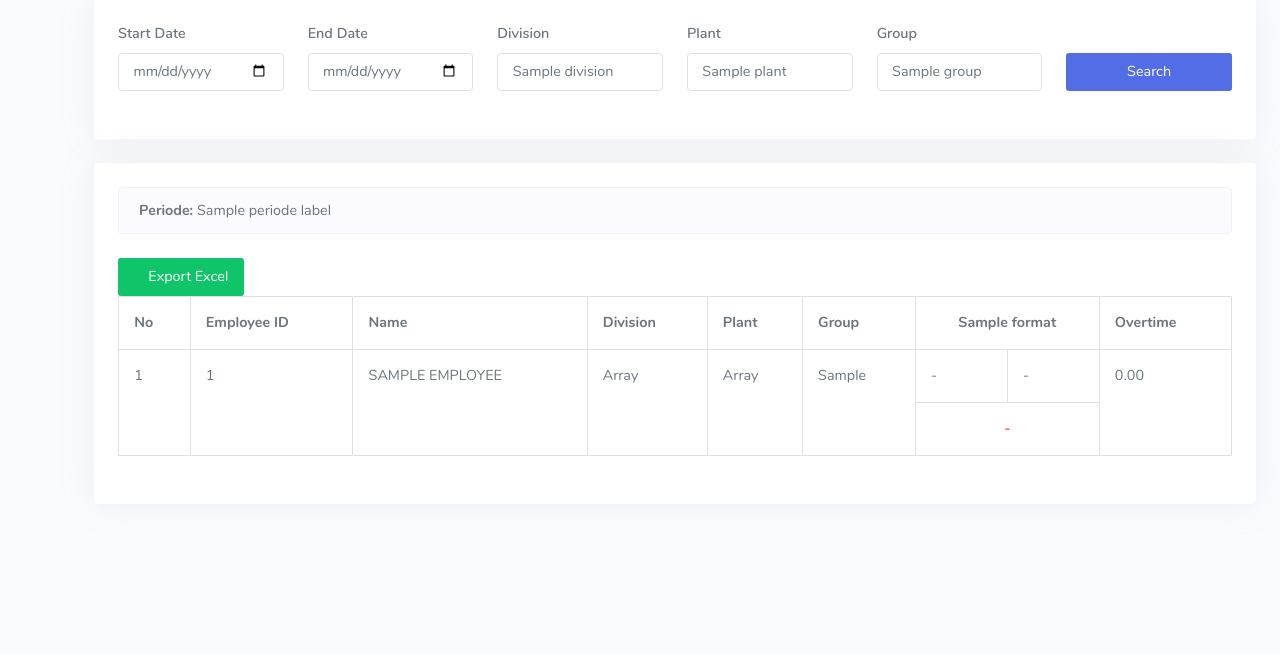
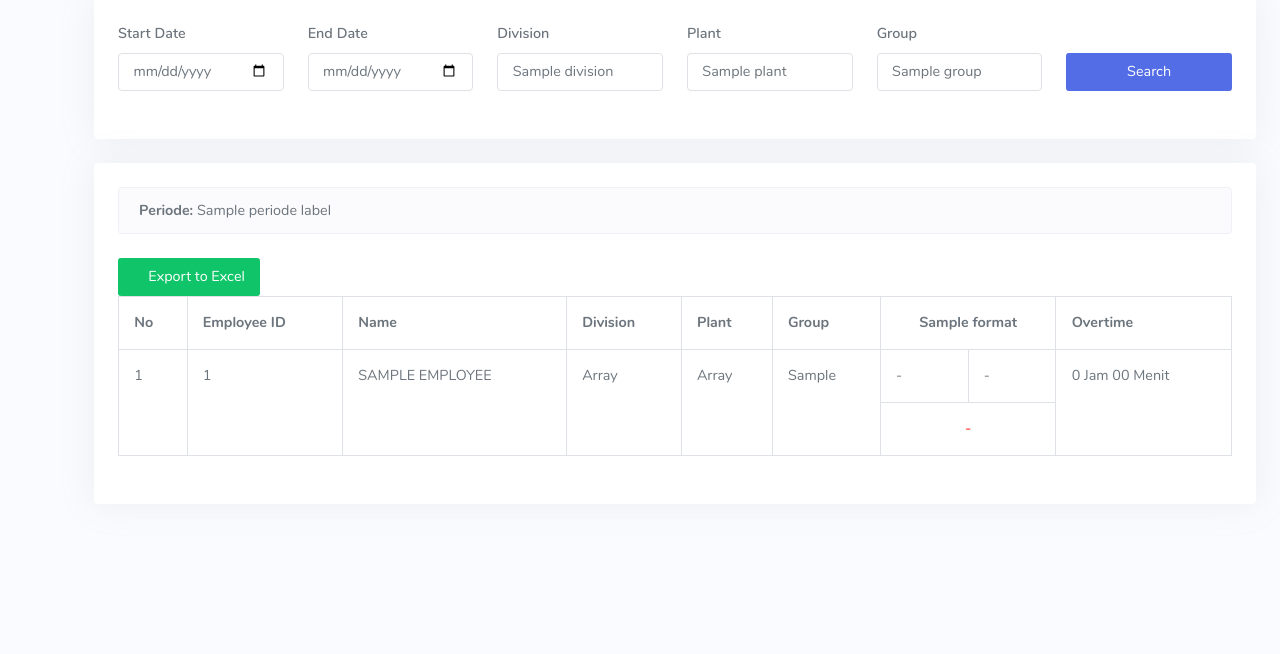
Before and after one commit to buatapps/hrms, a CodeIgniter 4 app: the page made by app/Views/attendance/report_monthly_department.php in a window 1280 px wide. Shown: the part 146-800 px from the top of the page. Run offline with PHP 8.4 and a stand-in for CodeIgniter, Linux system fonts and the light colour scheme; the template is opened without the code that fills it: most values are stand-ins (such as "Sample title", 1, 10 or a date in 2020); data that the repository does not hold is empty; some libraries are stand-ins or nearby versions; some web fonts are replaced.

Commit message:
fix: report monthly department - add All option, fix export, fix scheduleMap init, fix column range

```diff
--- a/app/Views/attendance/report_monthly_department.php
+++ b/app/Views/attendance/report_monthly_department.php
@@ -72,6 +72,7 @@
                                 <div class="mb-3">
                                     <label class="form-label">Division</label>
                                     <select name="division_id" class="form-control select2">
+                                        <option value="">-- All --</option>
                                         <?php foreach ($division as $row): ?>
                                             <option value="<?= $row->id ?>" <?= ($row->id == $division_id) ? 'selected' : '' ?>>
                                                 <?= $row->name ?>
@@ -130,7 +131,7 @@
                     <div class="alert alert-light py-2 mb-3">
                         <strong>Periode:</strong> <?= esc($periode_label) ?>
                     </div>
-                    <form action="<?= base_url('attendance/export_report_monthly_department'); ?>" method="post" class="d-inline">
+                    <!-- <form action="<?= base_url('attendance/export_report_monthly_department'); ?>" method="post" class="d-inline">
                         <?= csrf_field(); ?>
 
                         <input type="hidden" name="start_date" value="<?= esc($start_date) ?>">
@@ -142,9 +143,12 @@
                         <button type="submit" class="btn btn-success">
                             <i class="mdi mdi-file-excel"></i> Export Excel
                         </button>
-                    </form>
+                    </form> -->
+                    <button onclick="exportTableToExcel('tabelAttendance', 'Report_Attendance')" class="btn btn-success">
+                        <i class="mdi mdi-file-excel"></i> Export to Excel
+                    </button>
                     <div class="filter-scroll">
-                        <table class="table table-bordered nowrap">
+                        <table id="tabelAttendance" class="table table-bordered nowrap">
                             <thead>
                                 <tr>
                                     <th>No</th>
@@ -198,7 +202,7 @@
                                         $totalJam   = floor($totalOvertimeMinutes / 60);
                                         $totalMenit = $totalOvertimeMinutes % 60;
 
-                                        $totalOT = $totalJam . '.' . str_pad($totalMenit, 2, '0', STR_PAD_LEFT);
+                                        $totalOT = $totalJam . ' Jam ' . str_pad($totalMenit, 2, '0', STR_PAD_LEFT).' Menit';
                                         ?>
                                         <td rowspan="2"><?= $totalOT ?></td>
                                     </tr>
@@ -211,7 +215,12 @@
                                             ?>
 
                                             <td colspan="2" class="text-center text-danger fw-bold">
-                                                <?= $ot != '0.00' ? $ot : '-' ?>
+                                                <?php if ($ot != '0.00'): ?>
+                                                    <?php [$jam, $menit] = explode('.', $ot); ?>
+                                                    <?= $jam ?> Jam <?= str_pad($menit, 2, '0', STR_PAD_LEFT) ?> Menit
+                                                <?php else: ?>
+                                                    -
+                                                <?php endif; ?>
                                             </td>
                                         <?php endforeach; ?>
                                     </tr>
@@ -225,5 +234,42 @@
         </div>
     </div>
 </div>
+
+
+<script>
+function exportTableToExcel(tableID, filename = '') {
+    var tableSelect = document.getElementById(tableID);
+
+    // Trik CSS untuk border tipis (standard Excel look)
+    var style = "<style>" +
+                "table { border-collapse: collapse; width: 100%; }" +
+                "th, td { border: 0.5pt solid #000000; padding: 5px; }" +
+                "th { background-color: #efefef; font-weight: bold; }" +
+                "</style>";
+
+    // Struktur XML untuk Excel agar tidak dianggap corrupt
+    var template = '<html xmlns:o="urn:schemas-microsoft-com:office:office" ' +
+                   'xmlns:x="urn:schemas-microsoft-com:office:excel" ' +
+                   'xmlns="http://www.w3.org/TR/REC-html40">' +
+                   '<head>' + style + '</head>' +
+                   '<body>' + tableSelect.outerHTML + '</body></html>';
+
+    var blob = new Blob(['\ufeff', template], { type: 'application/vnd.ms-excel' });
+
+    var filename = filename ? filename + '.xls' : 'Report_Attendance.xls';
+
+    var downloadLink = document.createElement("a");
+    document.body.appendChild(downloadLink);
+
+    if (navigator.msSaveOrOpenBlob) {
+        navigator.msSaveOrOpenBlob(blob, filename);
+    } else {
+        downloadLink.href = URL.createObjectURL(blob);
+        downloadLink.download = filename;
+        downloadLink.click();
+    }
+    document.body.removeChild(downloadLink);
+}
+</script>
 <!-- container -->
 <?= $this->endSection() ?>
```
Also changed, not shown: app/Controllers/Attendance.php (+8 -2 lines), app/Models/AttendanceModel.php (+5 -2 lines).
